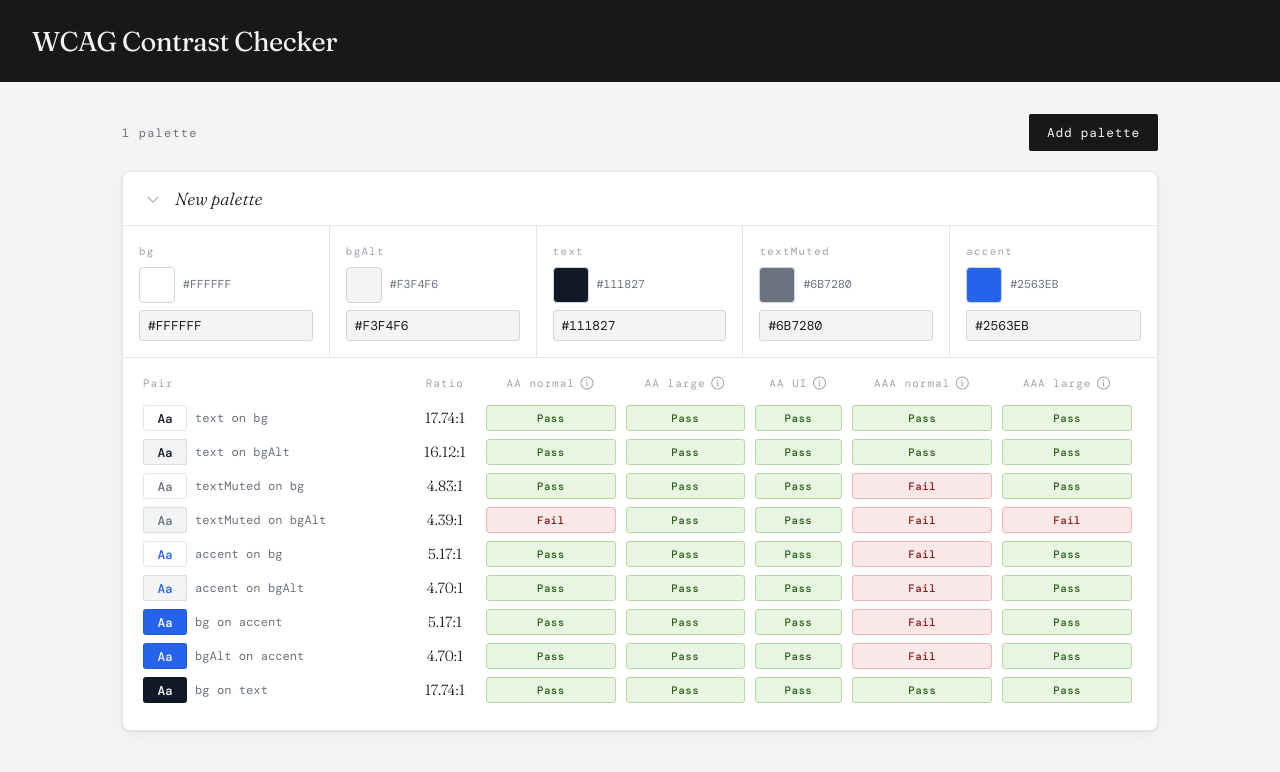
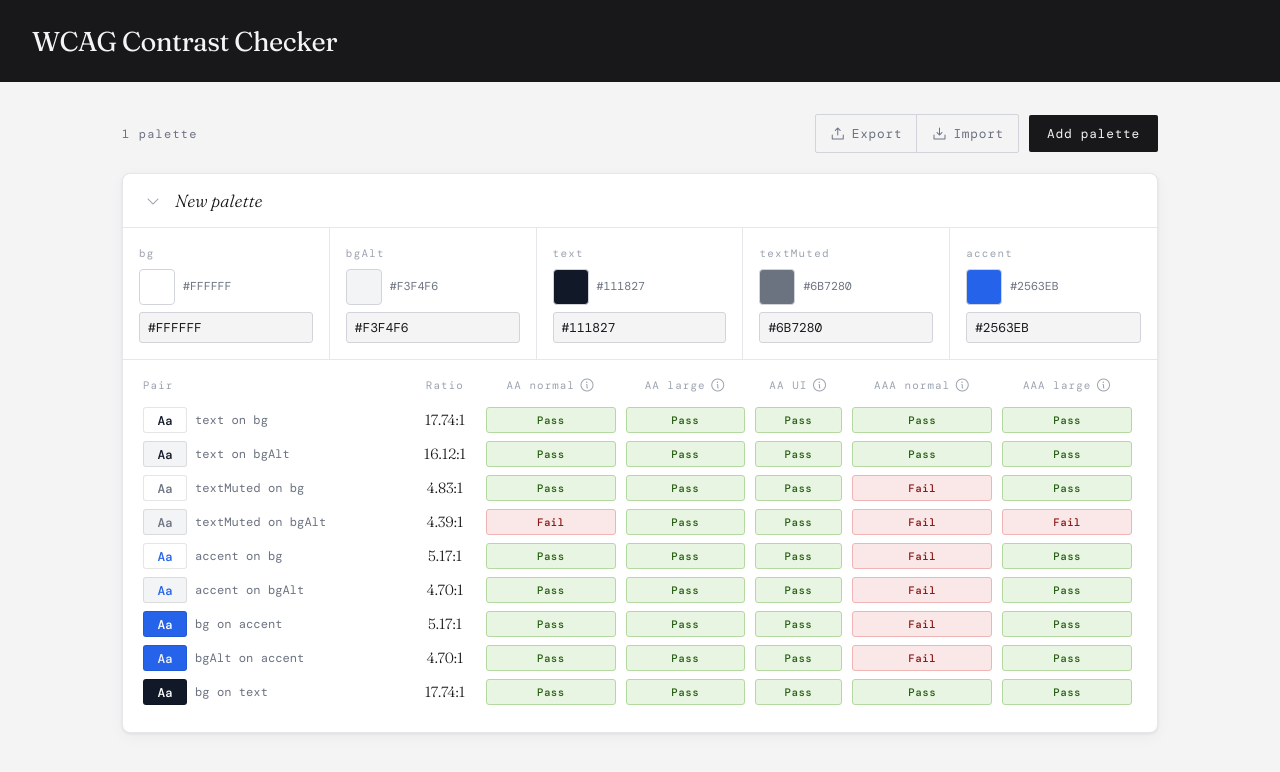
Before and after one commit to patel-priyank/WCAG-Contrast-Checker, a plain HTML site: page index.html in a window 1280 px wide. Drawn offline with nearby package versions, Linux system fonts and the light colour scheme; a web font is replaced by a local one.

Commit message:
implement palette import and export functionality

```diff
--- a/index.html
+++ b/index.html
@@ -28,7 +28,16 @@
     <div class="main">
       <div class="toolbar">
         <span class="count-label" id="count-label">1 palette</span>
-        <button class="add-btn" onclick="addPalette()">Add palette</button>
+
+        <div class="toolbar-right">
+          <div class="io-btn-group">
+            <button class="io-btn" onclick="exportPalettes()"><i class="ph ph-upload-simple"></i>Export</button>
+
+            <button class="io-btn" onclick="importPalettes()"><i class="ph ph-download-simple"></i>Import</button>
+          </div>
+
+          <button class="add-btn" onclick="addPalette()">Add palette</button>
+        </div>
       </div>
 
       <div class="palette-list" id="palette-list"></div>
--- a/script.js
+++ b/script.js
@@ -297,6 +297,60 @@
   `;
 };
 
+const exportPalettes = () => {
+  const json = JSON.stringify(palettes, null, 2);
+
+  const a = document.createElement('a');
+  a.href = URL.createObjectURL(new Blob([json], { type: 'application/json' }));
+  a.download = 'palettes.json';
+  a.click();
+
+  URL.revokeObjectURL(a.href);
+};
+
+const importPalettes = () => {
+  const input = document.createElement('input');
+
+  input.type = 'file';
+  input.accept = '.json,application/json';
+
+  input.onchange = () => {
+    const file = input.files[0];
+
+    if (!file) {
+      return;
+    }
+
+    const reader = new FileReader();
+
+    reader.onload = e => {
+      try {
+        const data = JSON.parse(e.target.result);
+        const imported = Array.isArray(data) ? data : null;
+
+        if (!imported || !imported.every(p => p.id && p.colors)) {
+          alert('Invalid palette file.');
+          return;
+        }
+
+        const maxId = imported.reduce((m, p) => Math.max(m, p.id), 0);
+
+        palettes = imported.map(p => ({ collapsed: false, ...p }));
+        nextId = maxId + 1;
+
+        saveToStorage();
+        render();
+      } catch (_) {
+        alert('Could not parse file.');
+      }
+    };
+
+    reader.readAsText(file);
+  };
+
+  input.click();
+};
+
 const toggleCollapse = id => {
   const p = palettes.find(x => x.id === id);
 
--- a/style.css
+++ b/style.css
@@ -69,6 +69,51 @@
   font-size: 0.75rem;
   letter-spacing: 0.1em;
   color: var(--text-muted);
+}
+
+.toolbar-right {
+  display: flex;
+  align-items: center;
+  gap: 10px;
+}
+
+.io-btn-group {
+  display: flex;
+  align-items: center;
+  border: 1px solid var(--border);
+  border-radius: 2px;
+  overflow: hidden;
+}
+
+.io-btn {
+  display: flex;
+  align-items: center;
+  gap: 6px;
+  background: none;
+  border: none;
+  border-right: 1px solid var(--border);
+  padding: 10px 14px;
+  font-family: 'DM Mono', monospace;
+  font-size: 0.8rem;
+  letter-spacing: 0.06em;
+  color: var(--text-muted);
+  cursor: pointer;
+  transition:
+    background 0.15s,
+    color 0.15s;
+}
+
+.io-btn:last-child {
+  border-right: none;
+}
+
+.io-btn:hover {
+  background: var(--border-light);
+  color: var(--text);
+}
+
+.io-btn .ph {
+  font-size: 1rem;
 }
 
 .add-btn {
```
